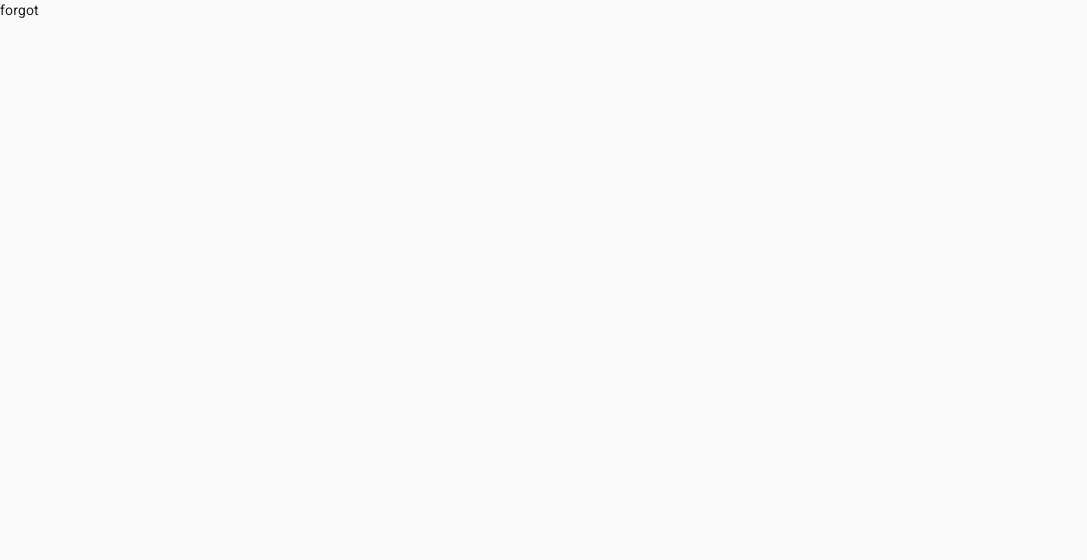
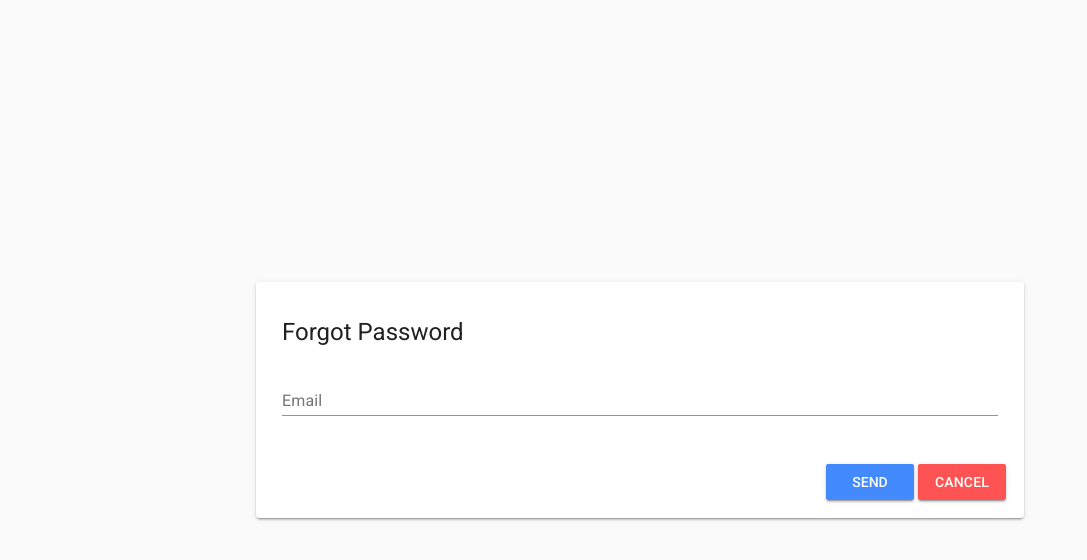
Before and after one commit to and54/vueTest, a Vue app in the folder gulf.vue/: page /forgotpassword in a window 1280 px wide. Shown: the top 560 px of the page, without its empty margins (0-1087 px from the left). Built offline with nearby package versions, Linux system fonts and the light colour scheme.

Commit message:
forgot password ready

```diff
--- a/gulf.vue/src/components/authentication/forgot_password.vue
+++ b/gulf.vue/src/components/authentication/forgot_password.vue
@@ -1,9 +1,171 @@
 <template>
-  <div>forgot</div>
+  <div class="center">
+    <md-dialog-alert :md-active.sync="showModal" :md-content="modalMsg" md-confirm-text="Accept"/>
+
+    <md-card md-with-hover>
+      <div @keydown.enter="callAction()">
+        <md-card-header>
+          <div class="md-title">Forgot Password</div>
+        </md-card-header>
+
+        <md-card-content v-if="!nextStep">
+          <md-field :class="{'md-invalid': $v.email.$error}">
+            <label>Email</label>
+            <md-input v-model="email" @input="$v.email.$touch(); checkedEmail=false;" @blur="validateEmail()" ></md-input>
+            <md-icon v-if="checkedEmail && !validEmail" class="red">cancel</md-icon>
+            <md-icon v-if="checkedEmail && validEmail" class="green">check_circle</md-icon>
+            <span class="md-error">{{ emailError }}</span>
+          </md-field>
+        </md-card-content>
+
+        <md-card-content v-else>
+          <div v-for="phone in userInfo.phones">
+            Phone: {{ hideNumber(phone) }} <md-radio class="radio" v-model="radio" :value="phone+'-Call'">Call</md-radio><md-radio class="radio" v-model="radio" :value="phone+'-SMS'">SMS</md-radio>
+          </div>
+          <div v-for="email in userInfo.emails">
+            <md-radio v-model="radio" :value="email" >Send email to: {{ hideEmail(email) }}</md-radio>
+          </div>
+        </md-card-content>
+
+        <md-card-actions>
+          <md-button class="md-raised md-primary" @click="callAction()">Send</md-button>
+          <md-button class="md-raised md-accent" href="/login">Cancel</md-button>
+        </md-card-actions>
+      </div>
+    </md-card>
+  </div>
 </template>
 
 <script>
+import { AuthBus } from '../../services/authentication';
+import md5 from 'md5';
+import { required, email } from 'vuelidate/lib/validators';
+
+const checkEmail = (value, component) => {
+  component.emailError = (component.checkedEmail && !component.validEmail) ? 'Email provided is not in our database!' : 'Valid email is required!';
+  return !component.checkedEmail || component.validEmail;
+};
+
+export default {
+  data: () => ({
+    email: '',
+    userInfo: {
+      phones: [],
+      emails: [],
+    },
+    radio: '',
+
+    checkedEmail: false,
+    validEmail: false,
+
+    nextStep: false,
+
+    emailError:'',
+    showModal: false,
+    modalMsg: '',
+  }),
+  validations: {
+    email: {
+      required,
+      email
+    },
+  },
+  methods: {
+    callAction() {
+      if (!this.nextStep){
+        if (!this.checkedEmail)this.validateEmail();
+        else if (this.validEmail)this.contactInfo();
+      } else if (this.nextStep)this.submit();
+    },
+    submit() {
+      /* AuthBus.RegisterUser(data, (success, message) => {
+        if (success) this.$router.push('/login');
+        else {
+          this.modalMsg = message;
+          this.showModal = true;
+        }
+      }); */
+    },
+    hideNumber(num){
+      let txt = '';
+      for(let i=0; i<num.length-4; i++){
+        txt += '*';
+      }
+      txt += num.substr(-4);
+      return txt;
+    },
+    hideEmail(email){
+      let txt = email.substr(0, 4);
+      const at = email.indexOf('@');
+      const dot = email.indexOf('.', at);
+      for(let i=4; i<at; i++){
+        txt += '*';
+      }
+       txt += '@';
+      for(let i=at; i<dot; i++){
+        txt += '*';
+      }
+      txt += email.substr(dot);
+      return txt;
+    },
+    contactInfo(){
+      this.nextStep = true;
+      AuthBus.ContactInfo(this.email, (err, data) => {
+        if (data) {
+          this.userInfo = data.info;
+          this.radio = this.userInfo.email[0];
+        } else {
+          this.modalMsg = message;
+          this.showModal = true;
+        }
+      });
+    },
+    validateEmail() {
+      console.log('validateEmail');
+      AuthBus.CheckEmail(this.email, (err, data) => {
+        if (data) {
+          this.checkedEmail = true;
+          this.validEmail = data.exists;
+        } else {
+          this.modalMsg = message;
+          this.showModal = true;
+        }
+      });
+    }
+  }
+};
 </script>
 
-<style>
+<style scoped>
+.center {
+  height: 100vh;
+  margin: 0 auto;
+}
+.md-card {
+  border-radius: 4px;
+  padding: 10px;
+  width: 60%;
+  min-width: 400px;
+  max-width: 800px;
+  margin: 0 auto;
+  top: 50%;
+  -ms-transform: translateY(-50%);
+  -webkit-transform: translate(0, -50%);
+  transform: translate(0, -50%);
+}
+.red {
+  color: var(
+    --md-theme-default-icon-on-background,
+    rgba(255, 0, 0, 0.8)
+  ) !important;
+}
+.green {
+  color: var(
+    --md-theme-default-icon-on-background,
+    rgba(0, 173, 0, 0.8)
+  ) !important;
+}
+.radio {
+  margin-left: 18px !important;
+}
 </style>
--- a/gulf.vue/src/components/authentication/login.vue
+++ b/gulf.vue/src/components/authentication/login.vue
@@ -3,10 +3,6 @@
     <md-dialog-alert :md-active.sync="showModal" :md-content="modalMsg" md-confirm-text="Accept"/>
     <div class="mydiv" id="password"></div>
     <md-card md-with-hover>
-      <!-- <md-button class="md-icon-button">
-        <md-icon>close</md-icon>
-      </md-button> -->
-
       <md-card-header>
         <div class="md-title">Login</div>
       </md-card-header>
@@ -27,8 +23,9 @@
       </md-card-content>
 
       <md-card-actions md-alignment="space-between">
+        <md-button href="/forgotpassword">Forgot Password</md-button>
         <md-button href="/register">Register</md-button>
-        <md-button class="md-raised md-primary" @click="submit()">Send</md-button>
+        <md-button class="md-raised md-primary" @click="submit()">Login</md-button>
       </md-card-actions>
     </md-card>
   </div>
--- a/gulf.vue/src/components/authentication/register.vue
+++ b/gulf.vue/src/components/authentication/register.vue
@@ -22,7 +22,7 @@
 
           <md-field :class="{'md-invalid': $v.email.$error}">
             <label>Email</label>
-            <md-input v-model="email" @input="$v.email.$touch(); checkedEmail = false;" @blur="validateEmail()" ></md-input>
+            <md-input v-model="email" @input="$v.email.$touch(); checkedEmail=false;" @blur="validateEmail()" ></md-input>
             <md-icon v-if="checkedEmail && !validEmail" class="red">cancel</md-icon>
             <md-icon v-if="checkedEmail && validEmail" class="green">check_circle</md-icon>
             <span class="md-error">{{ emailError }}</span>
@@ -55,8 +55,6 @@
             <md-input v-model="ssn" @input="$v.ssn.$touch()"></md-input>
             <span class="md-error">SSN not valid!</span>
           </md-field>
-
-          <div>{{ "invalid: " + $v.$invalid + " - error: " + $v.$error + " - checkedEmail: " + checkedEmail + " - validEmail: " + validEmail }}</div>
         </md-card-content>
 
         <md-card-actions>
@@ -69,80 +67,79 @@
 </template>
 
 <script>
-import { AuthBus } from "../../services/authentication";
-import md5 from "md5";
-import { required, email, maxLength, minLength, alpha, numeric, sameAs } from "vuelidate/lib/validators";
+import { AuthBus } from '../../services/authentication';
+import md5 from 'md5';
+import { required, email, maxLength, minLength, alpha, numeric, sameAs } from 'vuelidate/lib/validators';
 
 const checkPassword = (value, component) => {
-  component.passError = "";
-  if (value.length < 8) component.passError = "Be at least 8 characters!";
-  if (!/[A-Z]/.test(value)) component.passError = "At least one capital letter!";
-  if (!/[a-z]/.test(value)) component.passError = "At least one letter!";
-  if (!/\d/.test(value)) component.passError = "At least one number!";
-  if (/\ /.test(value)) component.passError = "No spaces accepted!";
+  component.passError = '';
+  if (value.length < 8) component.passError = 'Be at least 8 characters!';
+  if (!/[A-Z]/.test(value)) component.passError = 'At least one capital letter!';
+  if (!/[a-z]/.test(value)) component.passError = 'At least one letter!';
+  if (!/\d/.test(value)) component.passError = 'At least one number!';
+  if (/ /.test(value)) component.passError = 'No spaces accepted!';
   return !Boolean(component.passError);
 };
 
 const checkEmail = (value, component) => {
-  component.emailError =
-    component.checkedEmail && !component.validEmail ? "Email already in use!" : "Valid email is required!";
+  component.emailError = (component.checkedEmail && !component.validEmail) ? 'Email already in use!' : 'Valid email is required!';
   return !component.checkedEmail || component.validEmail;
 };
 
 export default {
   data: () => ({
-    name: "",
-    lastname: "",
-    email: "",
-    reemail: "",
-    password: "",
-    repassword: "",
-    ssn: "",
-    phone: "",
+    name: '',
+    lastname: '',
+    email: '',
+    reemail: '',
+    password: '',
+    repassword: '',
+    ssn: '',
+    phone: '',
 
     checkedEmail: false,
     validEmail: false,
 
-    passError: "",
-    emailError: "",
+    passError: '',
+    emailError: '',
     showModal: false,
-    modalMsg: ""
+    modalMsg: '',
   }),
   validations: {
     name: {
       required,
-      alpha
+      alpha,
     },
     lastname: {
       required,
-      alpha
+      alpha,
     },
     email: {
       required,
       email,
-      checkEmail
+      checkEmail,
     },
     reemail: {
-      reemail: sameAs("email")
+      reemail: sameAs('email'),
     },
     password: {
       required,
-      checkPassword
+      checkPassword,
     },
     repassword: {
-      repassword: sameAs("password")
+      repassword: sameAs('password'),
     },
     phone: {
       required,
       numeric,
-      minLength: minLength(10)
+      minLength: minLength(10),
     },
     ssn: {
       required,
       numeric,
       minLength: minLength(4),
-      maxLength: maxLength(4)
-    }
+      maxLength: maxLength(4),
+    },
   },
   methods: {
     submit() {
@@ -154,7 +151,7 @@ export default {
           password: md5(this.password),
           ssn: this.ssn,
           emails: [this.email],
-          phones: [this.phone]
+          phones: [this.phone],
         };
         AuthBus.RegisterUser(data, (success, message) => {
           if (success) this.$router.push('/login');
@@ -166,18 +163,18 @@ export default {
       }
     },
     validateEmail() {
-      console.log("validateEmail");
+      console.log('validateEmail');
       AuthBus.CheckEmail(this.email, (err, data) => {
         if (data) {
           this.checkedEmail = true;
           this.validEmail = !data.exists;
         } else {
-          this.modalMsg = message;
+          this.modalMsg = err;
           this.showModal = true;
         }
       });
-    }
-  }
+    },
+  },
 };
 </script>
 
--- a/gulf.vue/src/services/authentication.js
+++ b/gulf.vue/src/services/authentication.js
@@ -10,7 +10,6 @@ export const AuthBus = new Vue({
     user: null,
   },
   methods: {
-
     Login(user, password, callBack) {
       const data = {
         user,
@@ -42,6 +41,14 @@ export const AuthBus = new Vue({
       });
     },
 
+    ContactInfo(email, callBack) {
+      axiosAuth.get('/auth/contactinfo/'+email).then((res) => {
+        callBack(null, res.data);
+      }).catch((err) => {
+        callBack(err.response.data.message, null);
+      });
+    },
+
     UserInfo(user) {
       this.user = user;
       console.log('emit info', user);
```
Also changed, not shown: 2 other files (tests, documents, lock files or other folders).
